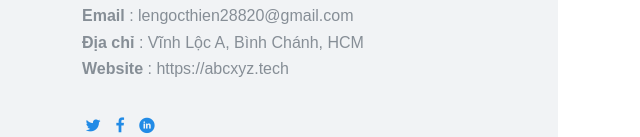
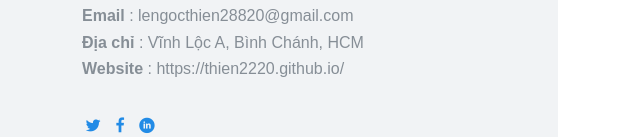
Before and after one commit to Thien2220/Thien2220.github.io, a plain HTML site: page index.html in a window 1280 px wide. Shown: the part 663-800 px from the top of the page, 640-1280 px from the left. Drawn offline with nearby package versions, Linux system fonts and the light colour scheme.

Commit message:
Update index.html

```diff
--- a/index.html
+++ b/index.html
@@ -64,7 +64,7 @@
             <li><span>Điện thoại</span> : (+84) 869198117</li>
             <li><span>Email</span> : lengocthien28820@gmail.com</li>
             <li><span>Địa chỉ</span> : Vĩnh Lộc A, Bình Chánh, HCM</li>
-            <li><span>Website</span> : https://abcxyz.tech</li>
+            <li><span>Website</span> : https://thien2220.github.io/</li>
             <li class="spa">
               <a href="#footer" class="linkf">
                 <i class="icon-twitter"></i>
```
